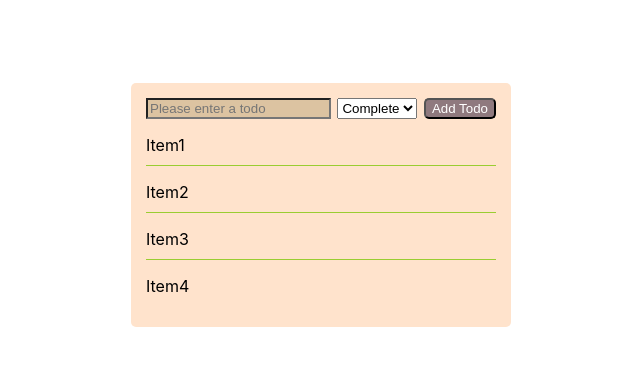
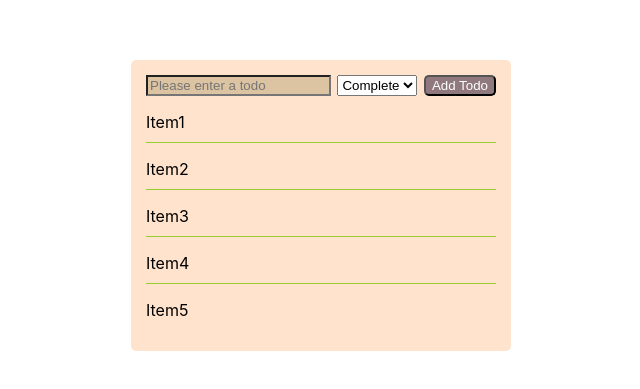
Before and after one commit to engineersubhadip/REACT, a React (Create React App) app in the folder todo-app/: page / in a window 1280 px wide. Shown: the part 195-584 px from the top of the page, without its empty margins (319-959 px from the left). Built offline with nearby package versions, Linux system fonts and the light colour scheme.

Commit message:
used useState for storing the todos

```diff
--- a/todo-app/src/Components/TodoList.js
+++ b/todo-app/src/Components/TodoList.js
@@ -3,12 +3,20 @@ import { useState } from "react";
 
 let TodoList = function(){
     // let data = ["Item1","Item2","Item3","Item4"];
-    let data = [
+    // let data = [
+    //     {title:"Item1"},
+    //     {title:"Item2"},
+    //     {title:"Item3"},
+    //     {title:"Item4"}
+    // ]
+
+    let [todo,setTodos] = useState([
         {title:"Item1"},
         {title:"Item2"},
         {title:"Item3"},
-        {title:"Item4"}
-    ]
+        {title:"Item4"},
+        {title:"Item5"}
+    ])
     return(
         <div className="parent-wrapper">
             {/* <h2>Todo Application</h2> */}
@@ -22,7 +30,7 @@ let TodoList = function(){
                 <button>Add Todo</button>
             </div>
             <div className="todo-list-wrapper">
-                {data.map(function(ele){
+                {todo.map(function(ele){
                     return(<p>{ele.title}</p>);
                 })}
             </div>
```
